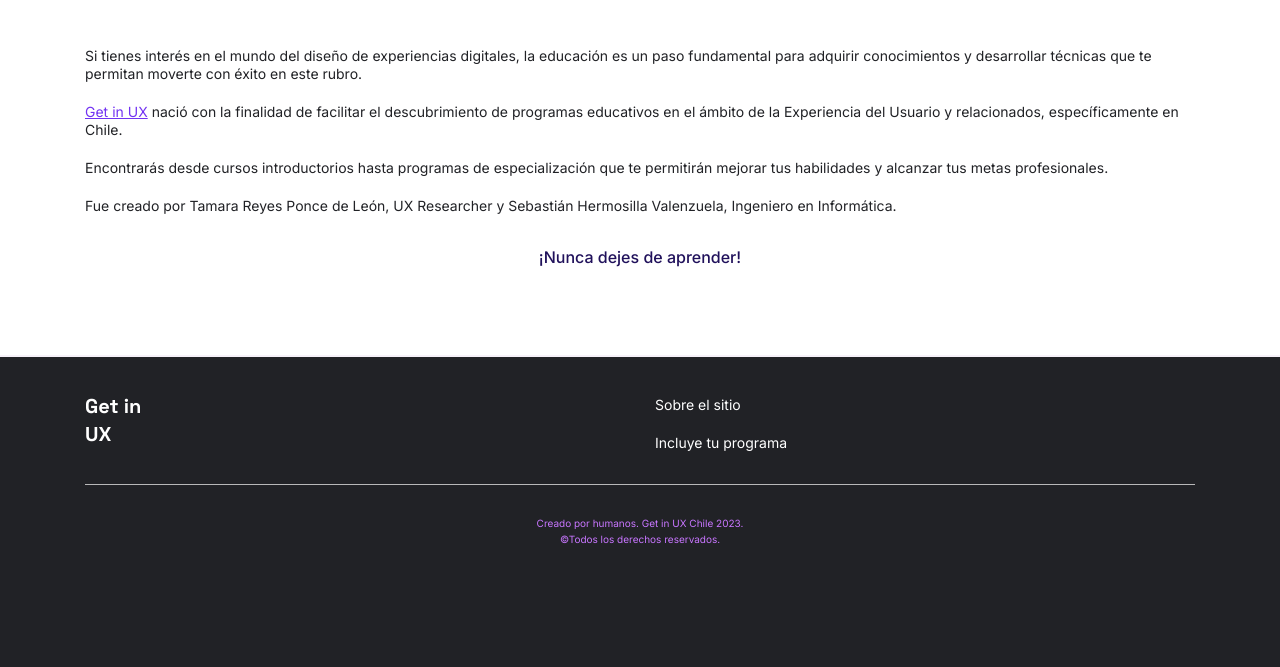
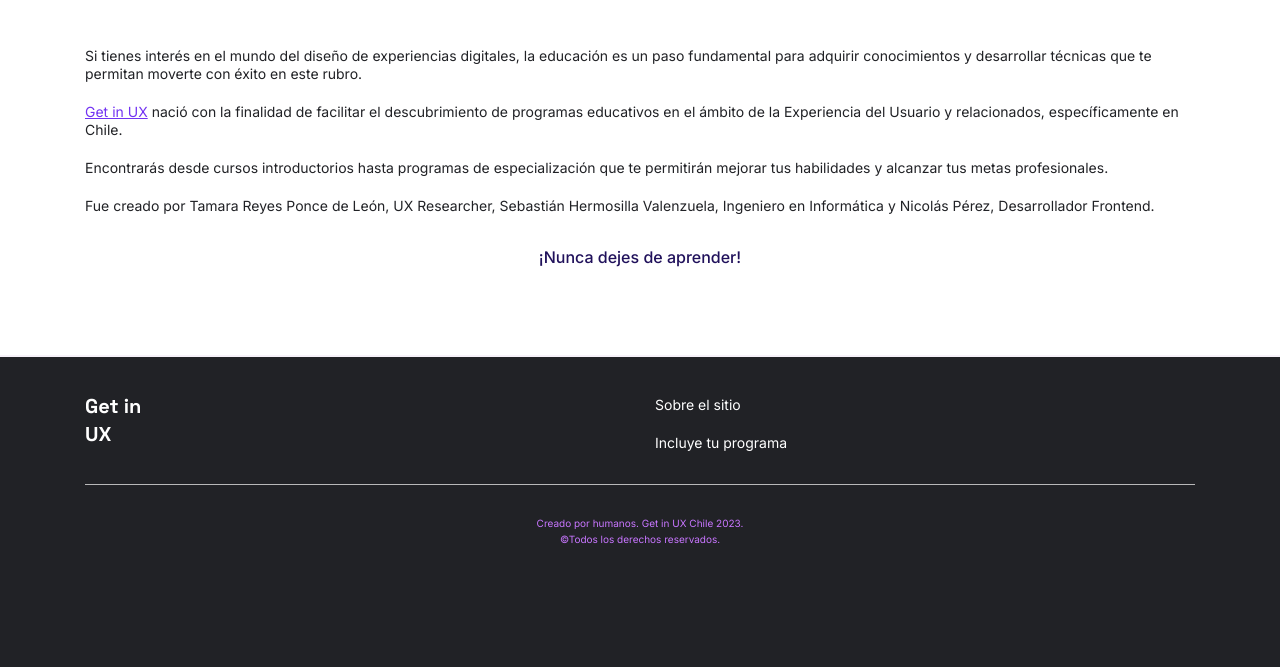
Before and after one commit to nicofront/GetinUX, a PHP site: page /v-nosotros.php in a window 1280 px wide. Shown: the part 170-837 px from the top of the page. Run offline with PHP 8.4, Linux system fonts and the light colour scheme; style sheets or scripts are compiled from the project's sources.

Commit message:
update - about us: third member

```diff
--- a/v-nosotros.php
+++ b/v-nosotros.php
@@ -77,7 +77,7 @@
                         Encontrarás desde cursos introductorios hasta programas de especialización que te permitirán mejorar tus habilidades y alcanzar tus metas profesionales.
                     </p>
                     <p class="text text-sm u-mb30">
-                        Fue creado por Tamara Reyes Ponce de León, UX Researcher y Sebastián Hermosilla Valenzuela, Ingeniero en Informática.
+                        Fue creado por Tamara Reyes Ponce de León, UX Researcher, Sebastián Hermosilla Valenzuela, Ingeniero en Informática y Nicolás Pérez, Desarrollador Frontend.
                     </p>
                     <p class="text text--medium text-base u-center text-darkblue">
                         ¡Nunca dejes de aprender!
```
